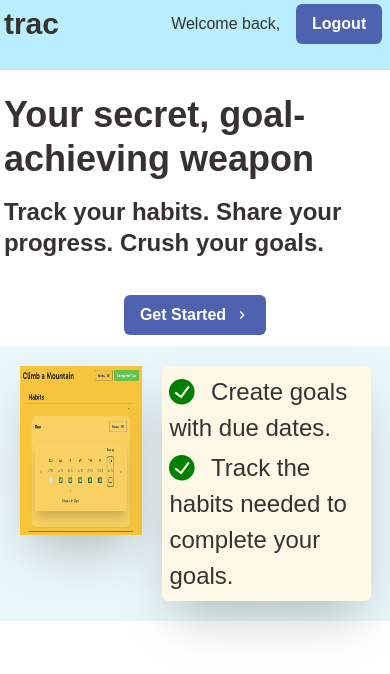
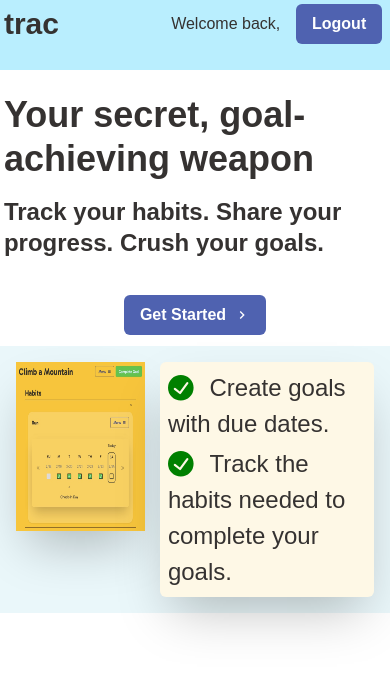
Before and after one commit to dyazdani/trac, a React (Vite) app: page / in a window 390 px wide. Shown: the top 674 px of the page. Built offline with nearby package versions, Linux system fonts and the light colour scheme; a web font is replaced by a local one.

Commit message:
Made responsive width for landing page elements

```diff
--- a/src/client/components/LandingPage.tsx
+++ b/src/client/components/LandingPage.tsx
@@ -55,11 +55,11 @@ const LandingPage = () => {
                     w="100vw"
                     maxW="100%"
                     mt="2vw"
-                    p="5vw"
+                    p="4vw"
                     bgColor="#eaf7fa"
                 >
                 <Flex
-
+                    justifyContent="center"
                 >
                     <Card
                         boxShadow="2xl"
@@ -74,7 +74,8 @@ const LandingPage = () => {
                         />
                     </Card>
                     <Spacer
-                        minW="5vw"
+                        minW="4vw"
+                        maxW="10vw"
                     />
                     <Card
                         p="2vw"
```
